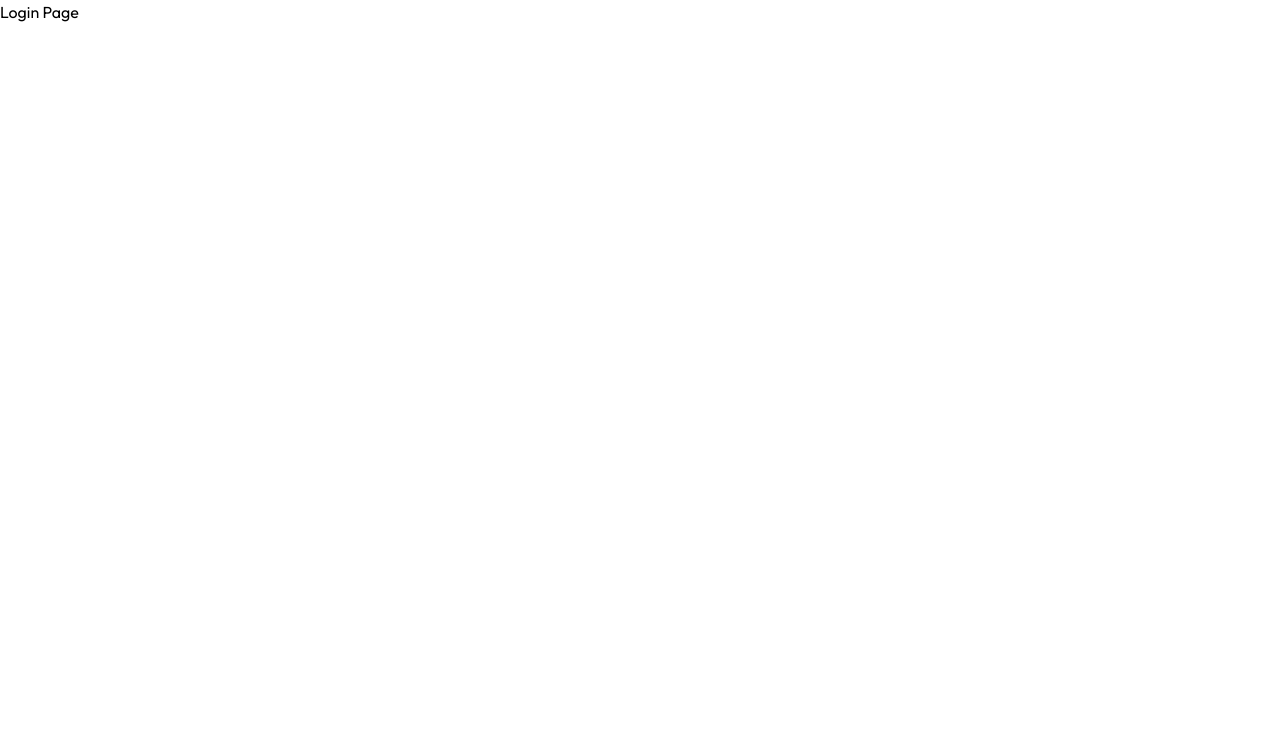
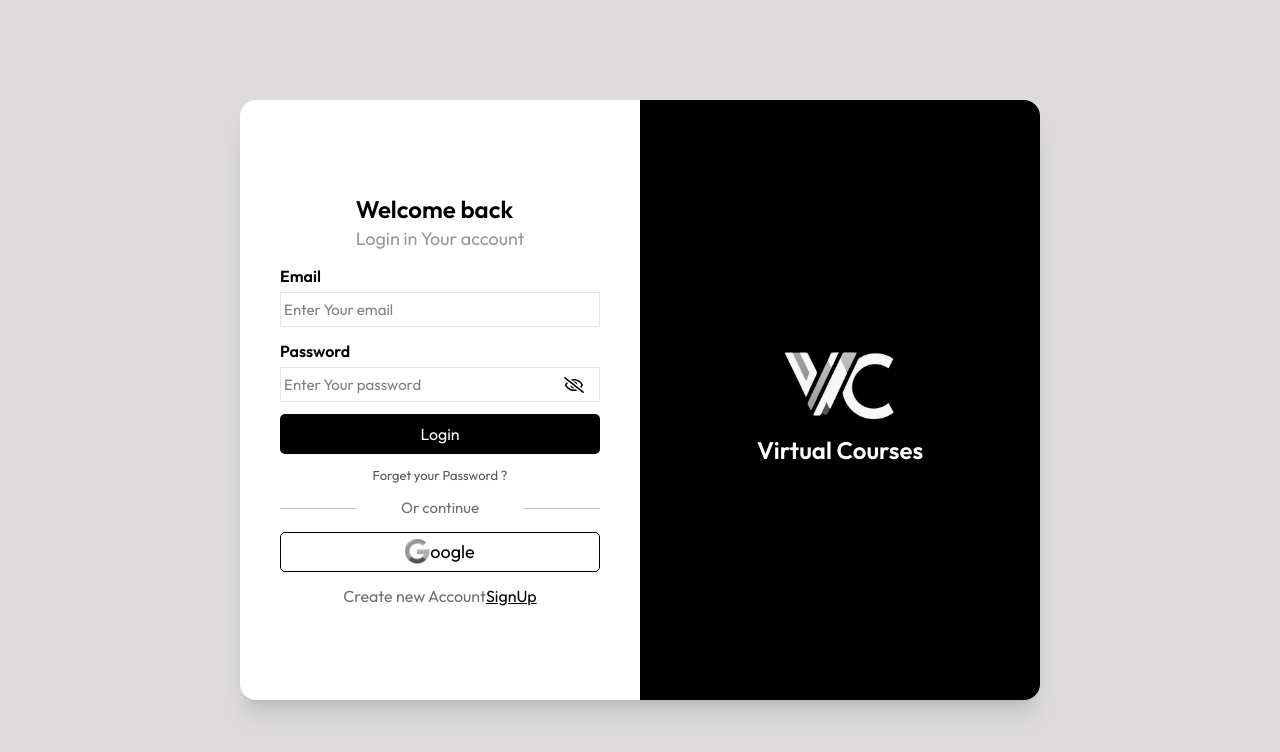
Before and after one commit to TejuMehar/LMS-Website-Full-Stack, a React (Vite) app in the folder frontend/: page /login in a window 1280 px wide. Shown: the top 752 px of the page. Built offline with nearby package versions, Linux system fonts and the light colour scheme; the HTML template or start-up script is replaced by a standard one.

Commit message:
Create SignUp login page  and Both the pages working properly

```diff
--- a/frontend/src/pages/Login.jsx
+++ b/frontend/src/pages/Login.jsx
@@ -1,9 +1,65 @@
-import React from 'react'
+
+import React, { useState } from 'react'
+import logo from "../assets/logo.jpg"
+import google from "../assets/google.jpg"
+import { FaRegEyeSlash } from "react-icons/fa";
+import { FaEye } from "react-icons/fa";
+import { useNavigate } from 'react-router-dom';
 
 function Login() {
+
+   const [show,setShow] = useState(false);
+   const navigate = useNavigate();
+
   return (
-    <div>
-     <h1>Login Page</h1>
+    <div className='bg-[#dddbdb] w-[100vw] h-[100vh] flex items-center justify-center'>
+      <form className='w-[90%] md:w-200 h-150 bg-white shadow-xl rounded-2xl flex'>
+          {/* left div */}
+         <div className='md:w-[50%] w-[100%] h-[100%] flex flex-col items-center justify-center gap-3'>
+
+            <div>
+              <h1 className='font-semibold text-[black] text-2xl'>Welcome back</h1>
+              <h2 className='text-[#999797] text-[18px]'>Login in Your account</h2>
+            </div>
+
+           <div className='flex flex-col gap-1 w-[80%] items-start justify-center px-3'>
+                <label htmlFor="email" className='font-semibold'>Email</label>
+                <input type="text" id='email' className='border-1 w-[100%] h-[35px] border-[#e7e6e6] text-[15px] px-[20px]' placeholder=' Enter Your email'/>
+           </div>
+           <div className='flex flex-col gap-1 w-[80%] items-start justify-center px-3 relative'>
+                <label htmlFor="password" className='font-semibold'>Password</label>
+                <input type={show ? "text" : "password"} id='password' className='border-1 w-[100%] h-[35px] border-[#e7e6e6] text-[15px] px-[20px]' placeholder=' Enter Your password'/>
+                { !show ? <FaRegEyeSlash className='absolute w-[20px] h-[20px] curser-pointer right-[5%] bottom-[10%]' onClick={()=>setShow(prev=>!prev)}/>
+                 :<FaEye className='absolute w-[20px] h-[20px] curser-pointer right-[5%] bottom-[10%]' onClick={()=>setShow(prev=>!prev)}/> }
+           </div>
+
+            <button className='w-[80%] h-[40px] bg-black text-white couser-pointer flex items-center justify-center rounded-[5px]'>Login</button>
+
+             <span className='text-[13px] courser-pointer text-[#585757]' >Forget your Password ? </span>
+
+            <div className='w-[80%] flex items-center gap-2'>
+                <div className='w-[25%] h-[0.5px] bg-[#c4c4c4]'></div>
+                <div className='w-[50%] text-[15px] text-[#6f6f6f] flex text-center justify-center'>Or continue</div>
+                <div className='w-[25%] h-[0.5px] bg-[#c4c4c4]'></div>
+            </div>
+
+           <div className='w-[80%] h-[40px] border-1 border-[black] rounded-[5px] flex items-center justify-center'>
+                 <img src={google} alt="google" className='w-[25px] '/>
+                 <span className='text-[18px] text-grat-500'>oogle</span>
+           </div>
+
+             <div className='text-[#6f6f6f]'>Create new Account
+              <span className='underline underline-offset-1 text-black' onClick={()=>navigate("/signup")}>SignUp</span>
+            </div>
+
+         </div>
+         {/* right div */}
+        <div className='md:w-[50%] h-full rounded-r-2xl bg-black md:flex items-center justify-center flex-col hidden'>
+           <img src={logo} alt="logo" className='w-[120px] shadow-2xl mb-4'/>
+           <span className='text-2xl text-white font-semibold'>Virtual Courses</span>
+        </div>
+
+      </form>
     </div>
   )
 }
--- a/frontend/src/pages/SignUp.jsx
+++ b/frontend/src/pages/SignUp.jsx
@@ -3,12 +3,17 @@
 import google from "../assets/google.jpg"
 import { FaRegEyeSlash } from "react-icons/fa";
 import { FaEye } from "react-icons/fa";
-
+import { useNavigate } from "react-router-dom"
 
 
 function SignUp() {
 
    const [show,setShow] = useState(false);
+   const navigate = useNavigate();
+   const [name,setName] = useState("");
+   const [email,setEmail] = useState("");
+   const [password,setPassword] = useState("");
+   const [role,setRole] = useState("student");
 
   return (
     <div className='bg-[#dddbdb] w-[100vw] h-[100vh] flex items-center justify-center'>
@@ -23,23 +28,40 @@
 
            <div className='flex flex-col gap-1 w-[80%] items-start justify-center px-3'>
                 <label htmlFor="name" className='font-semibold'>Name</label>
-                <input type="text" id='name' className='border-1 w-[100%] h-[35px] border-[#e7e6e6] text-[15px] px-[20px]' placeholder=' Enter Your name'/>
+                <input type="text" id='name' className='border-1 w-[100%] h-[35px]
+                 border-[#e7e6e6] text-[15px] px-[20px]'
+                 placeholder=' Enter Your name' onChange={(e)=>setName(e.target.value)}/>
            </div>
            <div className='flex flex-col gap-1 w-[80%] items-start justify-center px-3'>
                 <label htmlFor="email" className='font-semibold'>Email</label>
-                <input type="text" id='email' className='border-1 w-[100%] h-[35px] border-[#e7e6e6] text-[15px] px-[20px]' placeholder=' Enter Your email'/>
+                <input type="text" id='email' className='border-1 w-[100%]
+                 h-[35px] border-[#e7e6e6] text-[15px] px-[20px]'
+                  placeholder=' Enter Your email' onChange={(e)=>setEmail(e.target.value)}/>
            </div>
            <div className='flex flex-col gap-1 w-[80%] items-start justify-center px-3 relative'>
                 <label htmlFor="password" className='font-semibold'>Password</label>
-                <input type={show ? "text" : "password"} id='password' className='border-1 w-[100%] h-[35px] border-[#e7e6e6] text-[15px] px-[20px]' placeholder=' Enter Your password'/>
+                <input type={show ? "text" : "password"} id='password' className='border-1 w-[100%]
+                h-[35px] border-[#e7e6e6] text-[15px] px-[20px]'
+                 placeholder=' Enter Your password'onChange={(e)=>setPassword(e.target.value)} />
                 { !show ? <FaRegEyeSlash className='absolute w-[20px] h-[20px] curser-pointer right-[5%] bottom-[10%]' onClick={()=>setShow(prev=>!prev)}/>
                  :<FaEye className='absolute w-[20px] h-[20px] curser-pointer right-[5%] bottom-[10%]' onClick={()=>setShow(prev=>!prev)}/> }
            </div>
 
-            <div className='flex md:w-[50%] w-[70%] items-center justify-between gap-4' >
-                 <span className='px-[10px] py-[5px]  border-[1px] border-[#e7e6e6] rounded-2xl cursor-pointer hover:border-black'> Student</span>
-                  <span className='px-[10px] py-[5px] border-[1px] border-[#e7e6e6] rounded-2xl courser-pointer hover:border-[black]' >Educator</span>
-            </div>
+           <div className="flex md:w-[50%] w-[70%] items-center justify-between gap-4">
+             <span
+              className={`px-[10px] py-[5px] border-[1px] rounded-2xl cursor-pointer hover:border-black ${
+              role === "student" ? "border-black" : "border-[#e7e6e6]"
+              }`}
+              onClick={() => setRole("student")}
+            >Student</span>
+
+              <span className={`px-[10px] py-[5px] border-[1px] rounded-2xl cursor-pointer hover:border-black ${
+               role === "educator" ? "border-black" : "border-[#e7e6e6]"
+               }`}
+                onClick={() => setRole("educator")}
+               >Educator</span>
+              </div>
+
 
             <button className='w-[80%] h-[40px] bg-black text-white couser-pointer flex items-center justify-center rounded-[5px]'>SignUp</button>
 
@@ -54,6 +76,9 @@
                  <span className='text-[18px] text-grat-500'>oogle</span>
            </div>
 
+            <div className='text-[#6f6f6f]'>an Already have a Account ?
+              <span className='underline underline-offset-1 text-black' onClick={()=>navigate("/login")}>Login</span>
+            </div>
          </div>
          {/* right div */}
         <div className='md:w-[50%] h-full rounded-r-2xl bg-black md:flex items-center justify-center flex-col hidden'>
```
